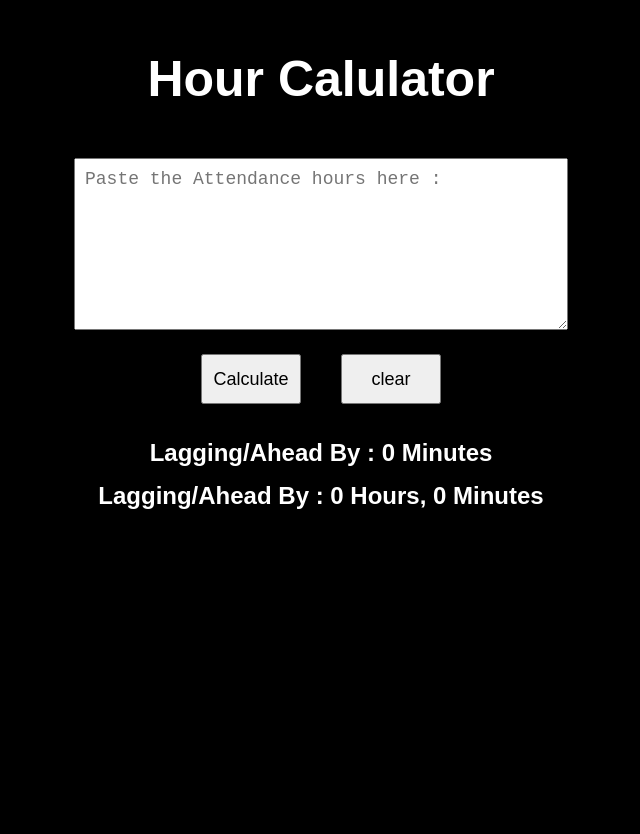
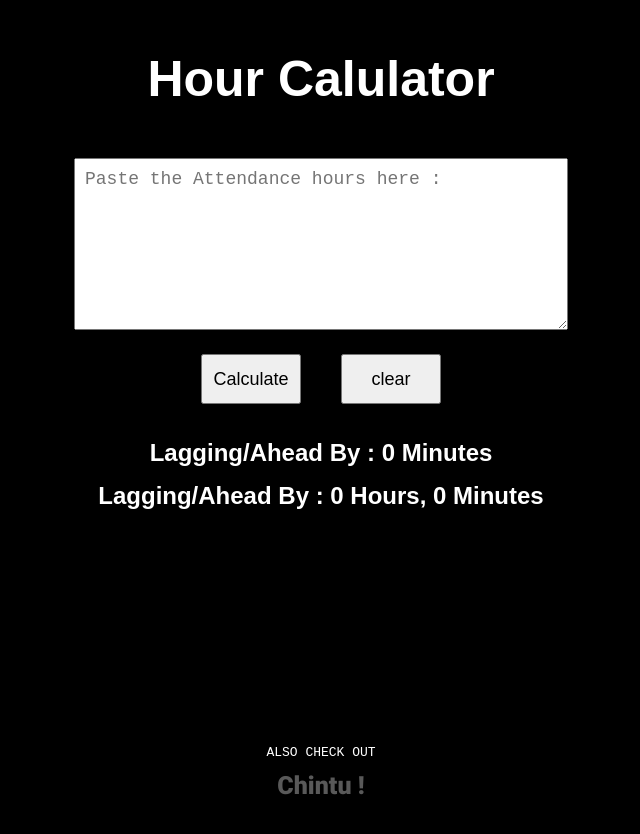
Before and after one commit to Anshul-Sharma-1215114/Hour-Calculator, a React (Create React App) app: page / in a window 1280 px wide. Shown: the top 834 px of the page, without its empty margins (319-959 px from the left). Before the commit the page ends 800 px from the top, so only its background shows below. Built offline with nearby package versions, Linux system fonts and the light colour scheme.

Commit message:
added chintu! link

```diff
--- a/src/components/calculator/calculator.css
+++ b/src/components/calculator/calculator.css
@@ -28,3 +28,27 @@ h2{
     margin-top: 15px;
     font-family: Arial;
 }
+
+@font-face {
+    font-family: "roboto";
+    src: url("./Roboto-Black.ttf") format("truetype");
+  }
+
+#checkout{
+    color: white;
+    font-family: monospace;
+    margin-top: 235px;
+}
+#logo > a {
+    color:#595959;
+    font-size: 25px;
+    cursor: pointer;
+    font-family: roboto;
+    margin-top: 11px;
+    width: fit-content;
+    display: inline-block;
+    text-decoration: none;
+}
+#logo > a:hover{
+    color: white;
+}
--- a/src/components/calculator/calculator.jsx
+++ b/src/components/calculator/calculator.jsx
@@ -24,6 +24,8 @@ const Calculator = function(){
                 sethrs("0 Hours, 0 Minutes");}}>clear</button>
             <h2 className="result" id="mins">{ (mins.toString()==='0 Minutes')?'Lagging/Ahead By :': (mins.toString().includes('-')) ? 'Lagging By : ' : 'Ahead By : '} {mins.replaceAll('-','')}</h2>
             <h2 className="result" id="hrmins">{ (mins.toString()==='0 Minutes')?'Lagging/Ahead By :': (mins.toString().includes('-')) ? 'Lagging By : ' : 'Ahead By : '} {hrs.replaceAll('-','')}</h2>
+            <p id="checkout">ALSO CHECK OUT</p>
+            <h3 id="logo"><a href="https://chintu-63eda.web.app/" target="_blank" rel="noreferrer">Chintu !</a></h3>
         </div>
     )
 }
```
Also changed, not shown: src/components/calculator/Roboto-Black.ttf (added).
